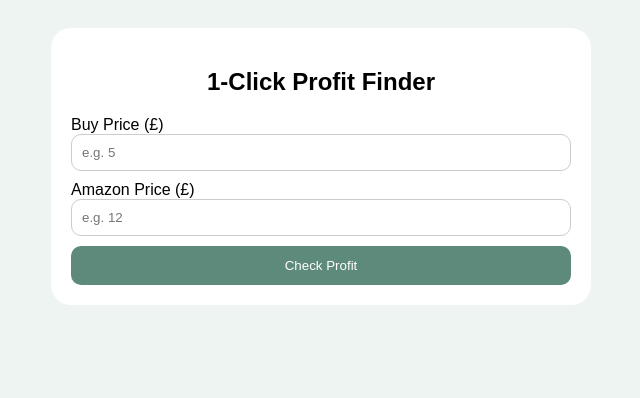
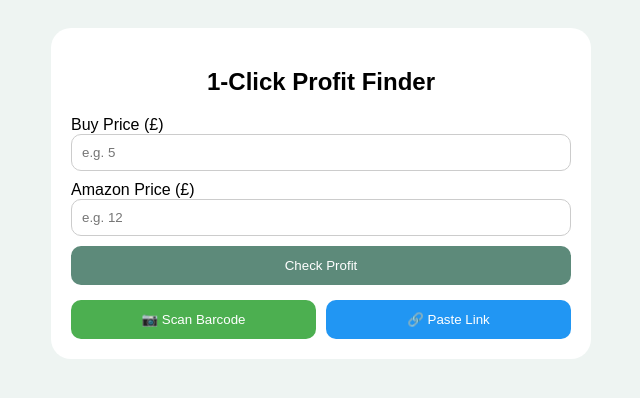
Before and after one commit to next-gencreations/1-click-wholesale-vercel, a website: page index.html in a window 1280 px wide. Shown: the whole page, without its empty margins (319-959 px from the left). Drawn offline with Linux system fonts and the light colour scheme.

Commit message:
Update index.html

```diff
--- a/index.html
+++ b/index.html
@@ -13,6 +13,18 @@
     <button onclick="calculate()" style="width:100%; padding:12px; background:#5D8A7A; color:white; border:none; border-radius:10px;">
       Check Profit
     </button>
+
+    <div style="margin-top:15px; display:flex; gap:10px; justify-content:center;">
+      <button onclick="alert('Scanner coming next step 📷')"
+        style="flex:1; padding:12px; border-radius:10px; border:none; background:#4CAF50; color:white;">
+        📷 Scan Barcode
+      </button>
+
+      <button onclick="pasteAmazonLink()"
+        style="flex:1; padding:12px; border-radius:10px; border:none; background:#2196F3; color:white;">
+        🔗 Paste Link
+      </button>
+    </div>
 
     <div id="result" style="margin-top:20px; padding:15px; background:#EEF4F2; border-radius:10px; display:none;">
       <p id="fee"></p>
@@ -44,8 +56,15 @@
       else verdict = "Probably skip";
 
       document.getElementById("verdict").innerText = verdict;
+      document.getElementById("result").style.display = "block";
+    }
 
-      document.getElementById("result").style.display = "block";
+    function pasteAmazonLink() {
+      let link = prompt("Paste Amazon product link:");
+
+      if (link) {
+        alert("Nice — next step we auto-fill price from this 🔥");
+      }
     }
   </script>
 
```
